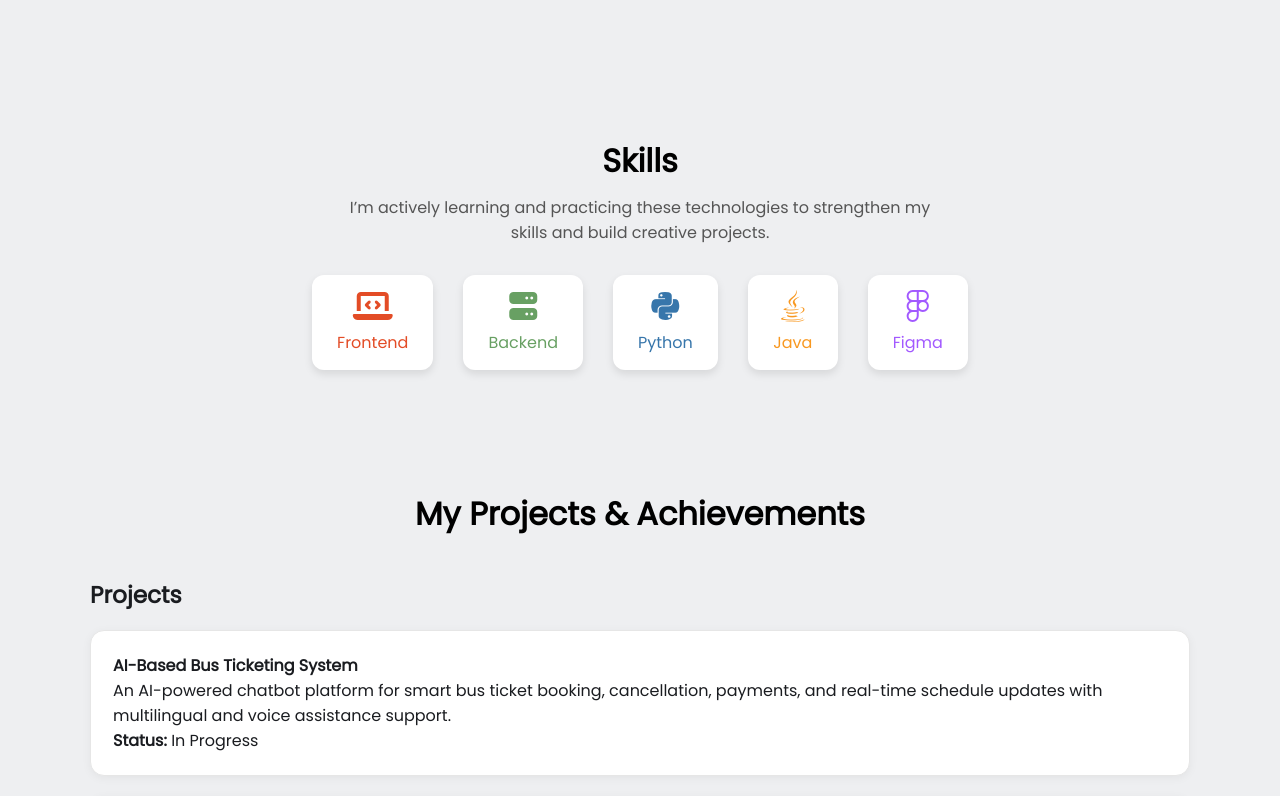
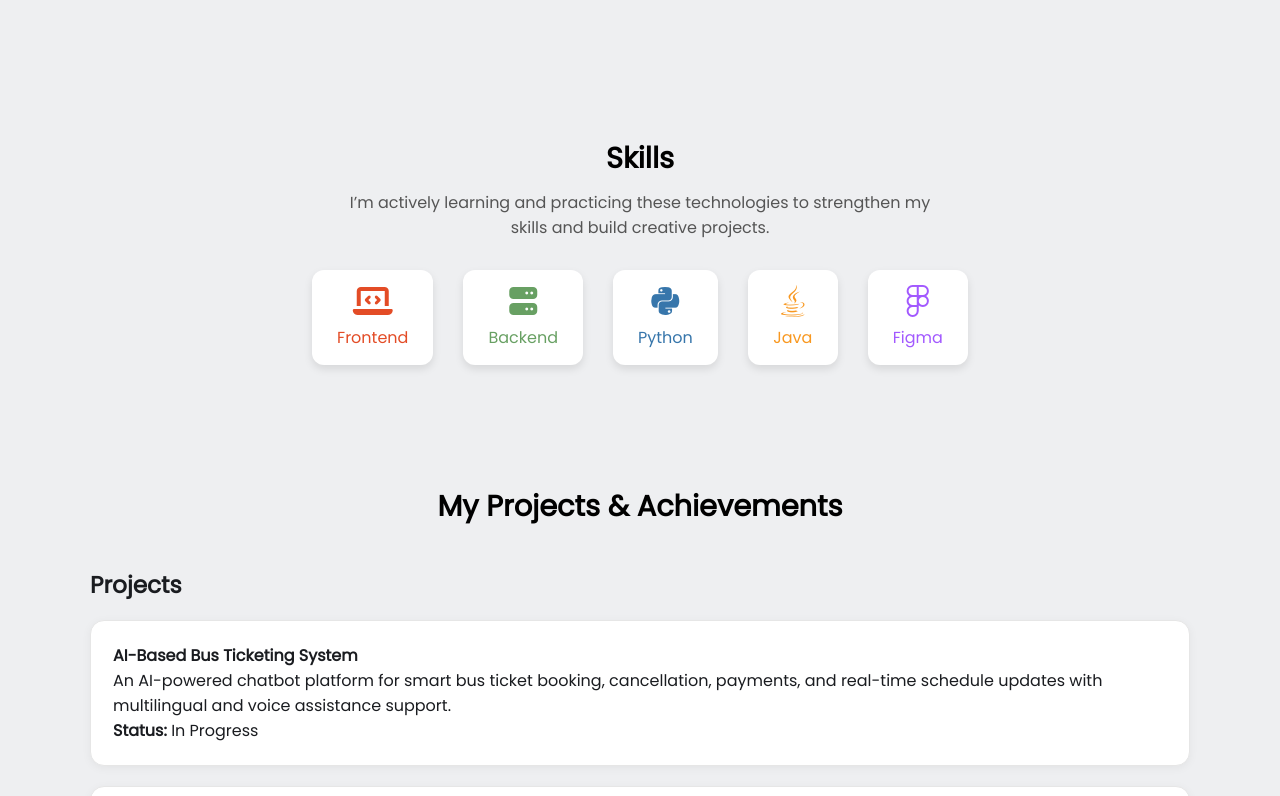
Before and after one commit to nirosharani/portfolio, a plain HTML site: page index.html in a window 1280 px wide. Shown: the part 620-1416 px from the top of the page. Drawn offline with Linux system fonts and the light colour scheme.

Commit message:
Updated the code

```diff
--- a/index.html
+++ b/index.html
@@ -96,7 +96,7 @@
 
             <!--section2: skills-->
         <section id="skills">
-            <h2>Skills</h2>
+            <h2 style="font-size: 1.8rem;">Skills</h2>
             <p>
                 I’m actively learning and practicing these technologies to strengthen my skills
                 and build creative projects.
@@ -131,7 +131,7 @@
             <div class="container">
 
                 <!--section3: Projects & Achivements-->
-                <h2 class="section-title">My Projects & Achievements</h2>
+                <h2 class="section-title" style="font-size: 1.8rem;">My Projects & Achievements</h2>
                 <div class="grid">
                     <div class="container">
                         <div class="projects">
@@ -186,10 +186,10 @@
             </div>
         </section>
 
-
+        <!--section4: contact me-->
         <section id="contact">
             <div class="container">
-                <h2 class="section-title"> Contact Me</h2>
+                <h2 class="section-title" style="font-size: 1.8rem;"> Contact Me</h2>
 
                 <form class="contact-form">
                 <div class="form-group">
```
